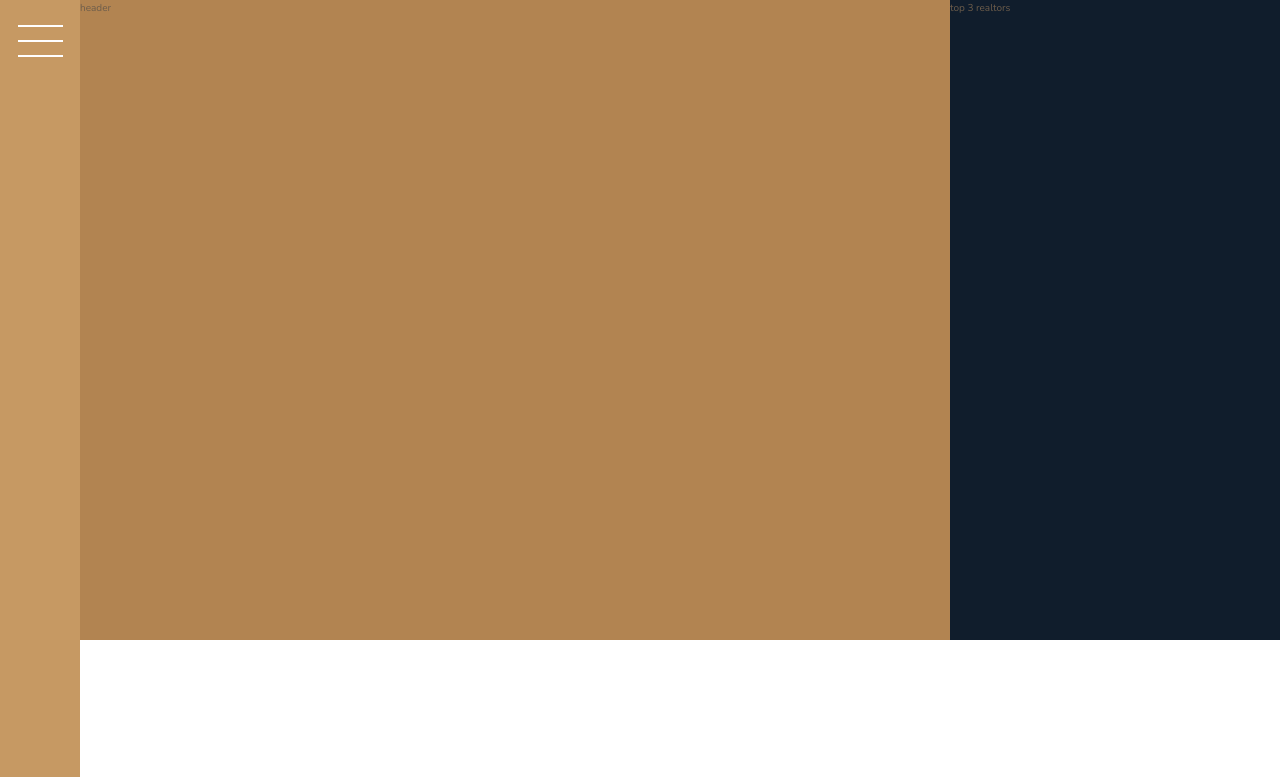
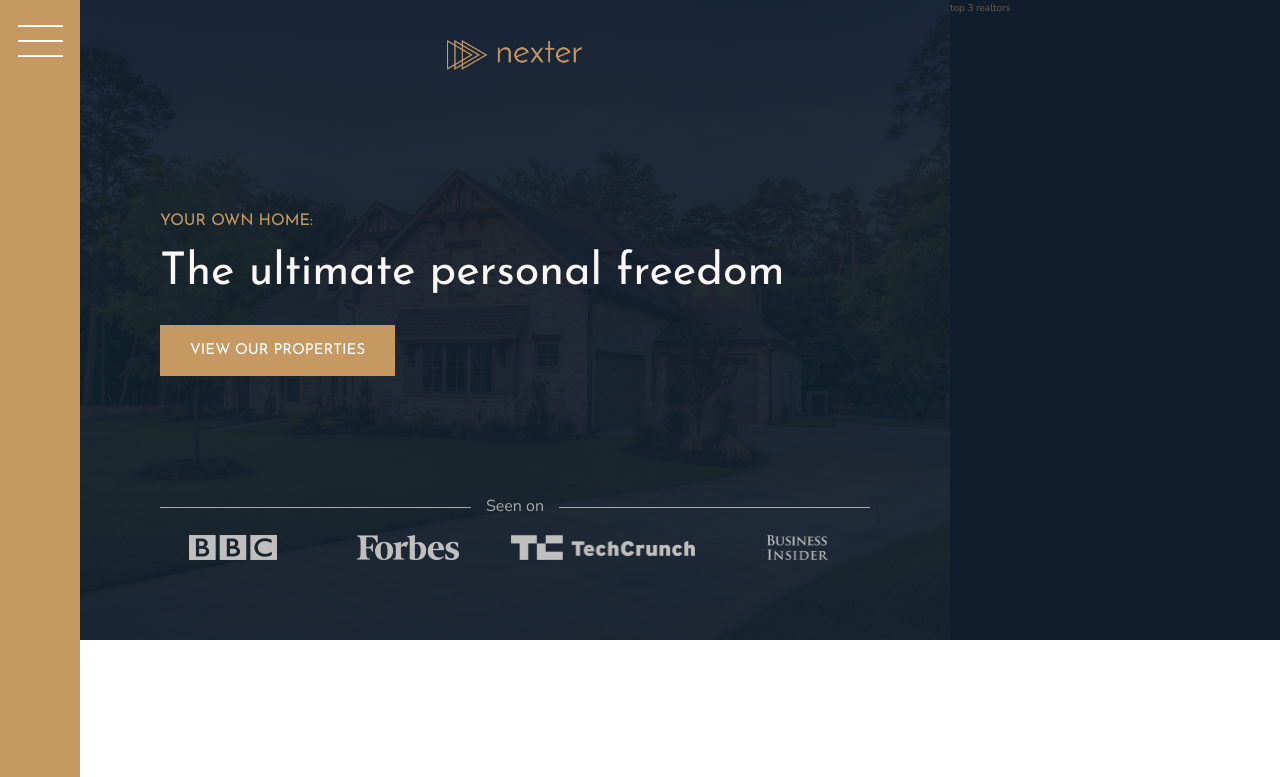
Before and after one commit to iamgraviteja/nexter, a website: page index.html in a window 1280 px wide. Shown: the top 777 px of the page. Drawn offline with nearby package versions, Linux system fonts and the light colour scheme.

Commit message:
Header styles update

```diff
--- a/index.html
+++ b/index.html
@@ -17,9 +17,19 @@
     <div class="sidebar">
         <button class="nav-btn"></button>
     </div>
-    <div class="header">
-        header
-    </div>
+    <header class="header">
+        <img src="./img/logo.png" alt="Nexter logo" class="header__logo" />
+        <h3 class="heading-3">your own home:</h3>
+        <h1 class="heading-1">the ultimate personal freedom</h1>
+        <button class="btn header__btn">view our properties</button>
+        <div class="header__seenon-text">Seen on</div>
+        <div class="header__seenon-logos">
+            <img src="./img/logo-bbc.png" alt="bbc logo">
+            <img src="./img/logo-forbes.png" alt="forbes logo">
+            <img src="./img/logo-techcrunch.png" alt="tech crunch logo">
+            <img src="./img/logo-bi.png" alt="bi logo">
+        </div>
+    </header>
     <div class="realtors">
         top 3 realtors
     </div>
--- a/sass/_header.scss
+++ b/sass/_header.scss
@@ -1,4 +1,61 @@
 .header {
+    grid-column: full-start / col-end 6;
     background-color: $color-primary-dark;
-    grid-column: full-start / col-end 6;
+    background-image: linear-gradient(rgba($color-secondary, 0.93), rgba($color-secondary, 0.93)), url(../img/hero.jpeg);
+    background-position: center;
+    background-size: cover;
+    padding: 8rem;
+    padding-top: 4rem;
+
+    display: grid;
+    grid-row-gap: 1.5rem;
+    grid-template-rows: 1fr min-content 6rem 1fr;
+    grid-template-columns: max-content;
+    justify-content: center;
+
+    //grid-template-rows: 1fr min-content minmax(6rem, min-content) 1fr;
+    grid-template-columns: minmax(min-content, max-content);
+
+
+    &__logo {
+        height: 3rem;
+        justify-self: center;
+    }
+
+    &__btn {
+        align-self: start;
+        justify-self: start;
+    }
+
+    &__seenon-text {
+        color: $color-grey-light-2;
+        font-size: 1.6rem;
+
+        display: grid;
+        align-items: center;
+        grid-template-columns: 1fr max-content 1fr;
+        grid-gap: 1.5rem;
+
+        &::before,
+        &::after {
+            background-color: currentColor;
+            content: "";
+            display: block;
+            height: 1px;
+        }
+
+    }
+
+    &__seenon-logos {
+        display: grid;
+        grid-column-gap: 3rem;
+        grid-template-columns: repeat(4, 1fr);
+        justify-items: center;
+        align-items: center;
+
+        img {
+            height: 2.5rem;
+            filter: brightness(75%);
+        }
+    }
 }
--- a/sass/_typography.scss
+++ b/sass/_typography.scss
@@ -9,6 +9,9 @@
 
 .heading-1 {
     @extend %heading;
+    font-size: 4.5rem;
+    color: $color-grey-light-1;
+    line-height: 1;
 }
 
 .heading-2 {
```
Also changed, not shown: css/style.css.
